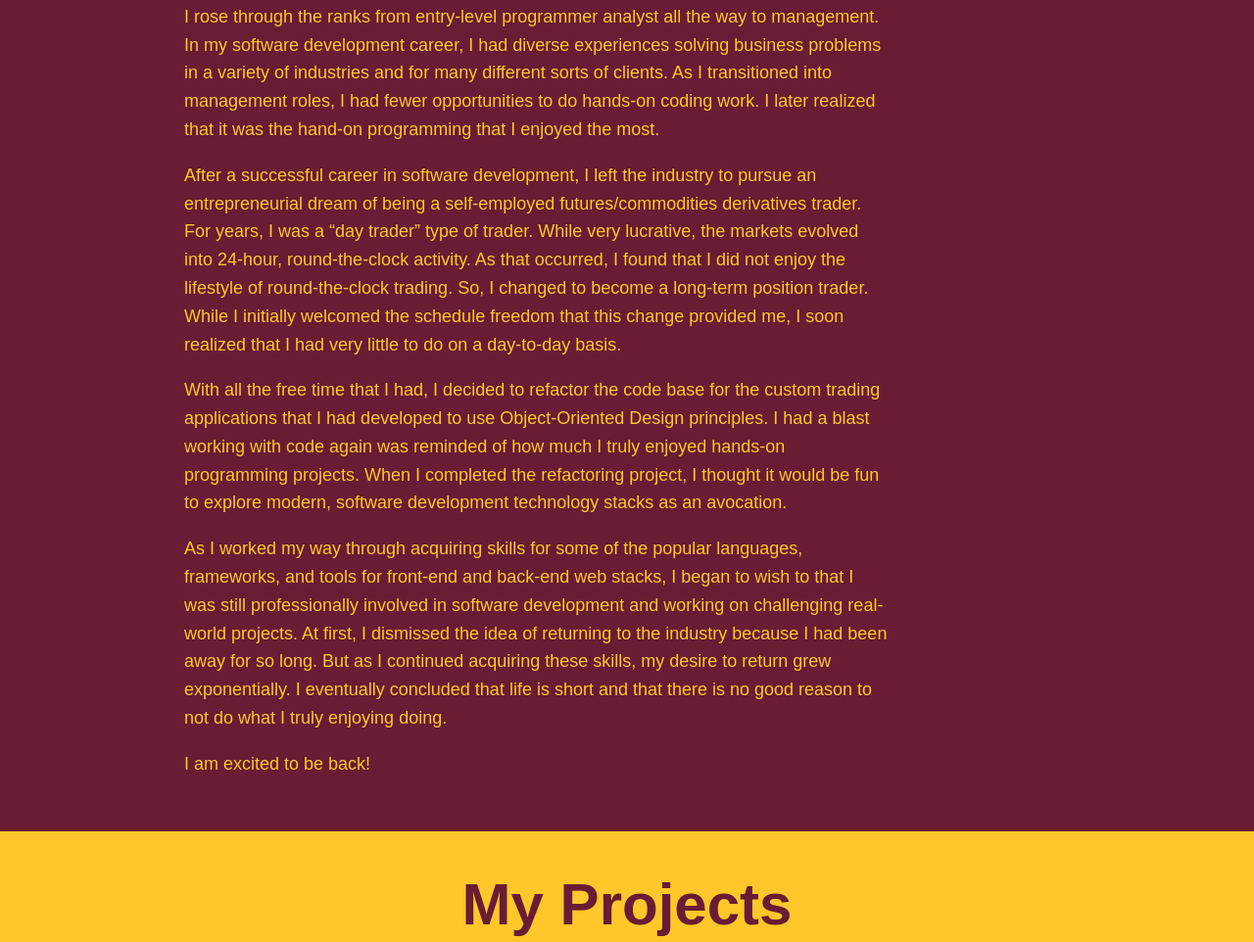
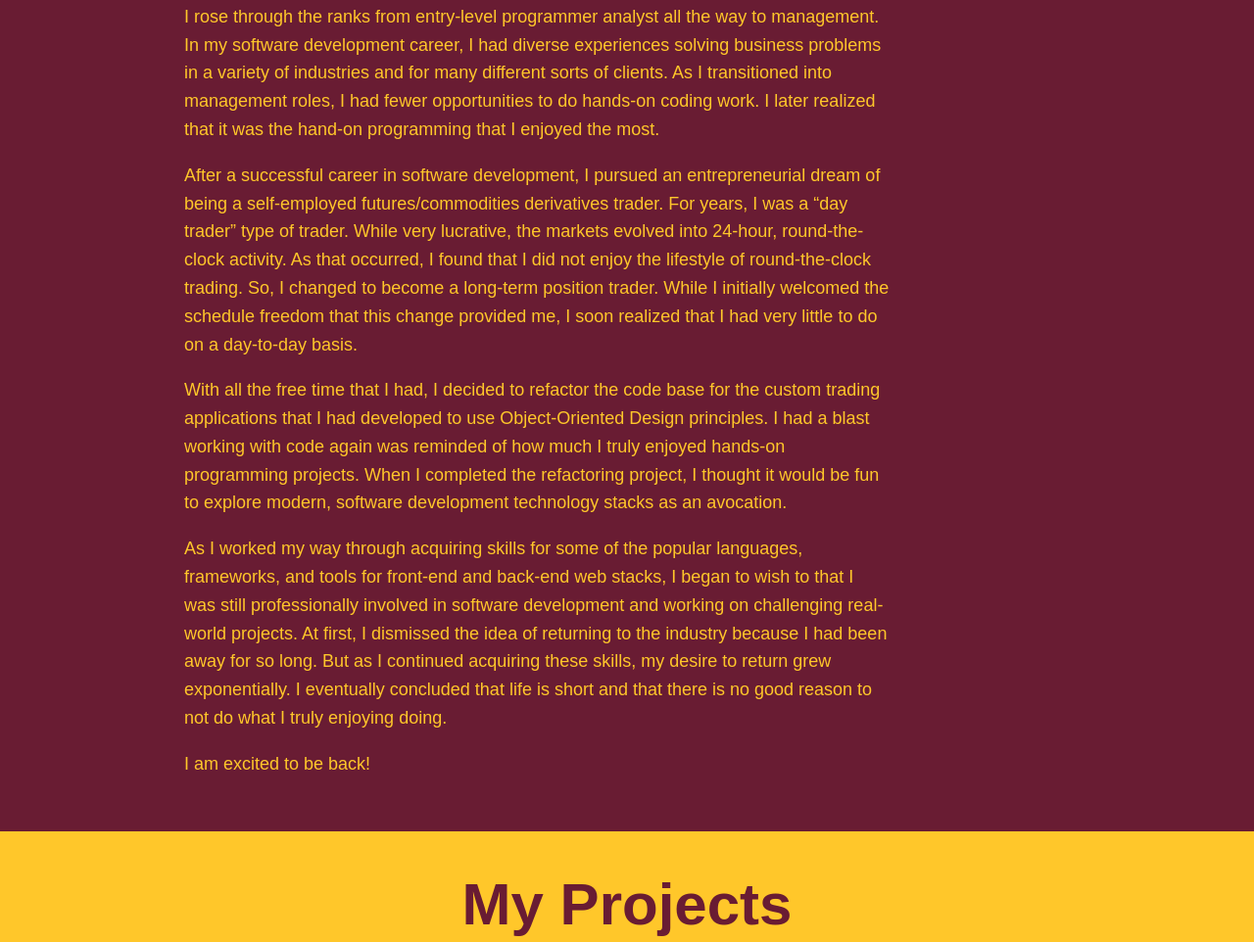
Before and after one commit to jeffsimonson/jeffsimonson.github.io, a plain HTML site: page index.html in a window 1280 px wide. Shown: the part 2109-3071 px from the top of the page at 98% size. Drawn offline with nearby package versions, Linux system fonts and the light colour scheme; a web font is replaced by a local one.

Commit message:
Text modifications

```diff
--- a/index.html
+++ b/index.html
@@ -211,7 +211,7 @@
             </p>
 
             <p>
-                After a successful career in software development, I left the industry to pursue an entrepreneurial
+                After a successful career in software development, I pursued an entrepreneurial
                 dream of being a self-employed futures/commodities derivatives trader. For years, I was a “day trader”
                 type of trader. While very lucrative, the markets evolved into 24-hour, round-the-clock activity. As
                 that occurred, I found that I did not enjoy the lifestyle of round-the-clock trading. So, I changed to
```
